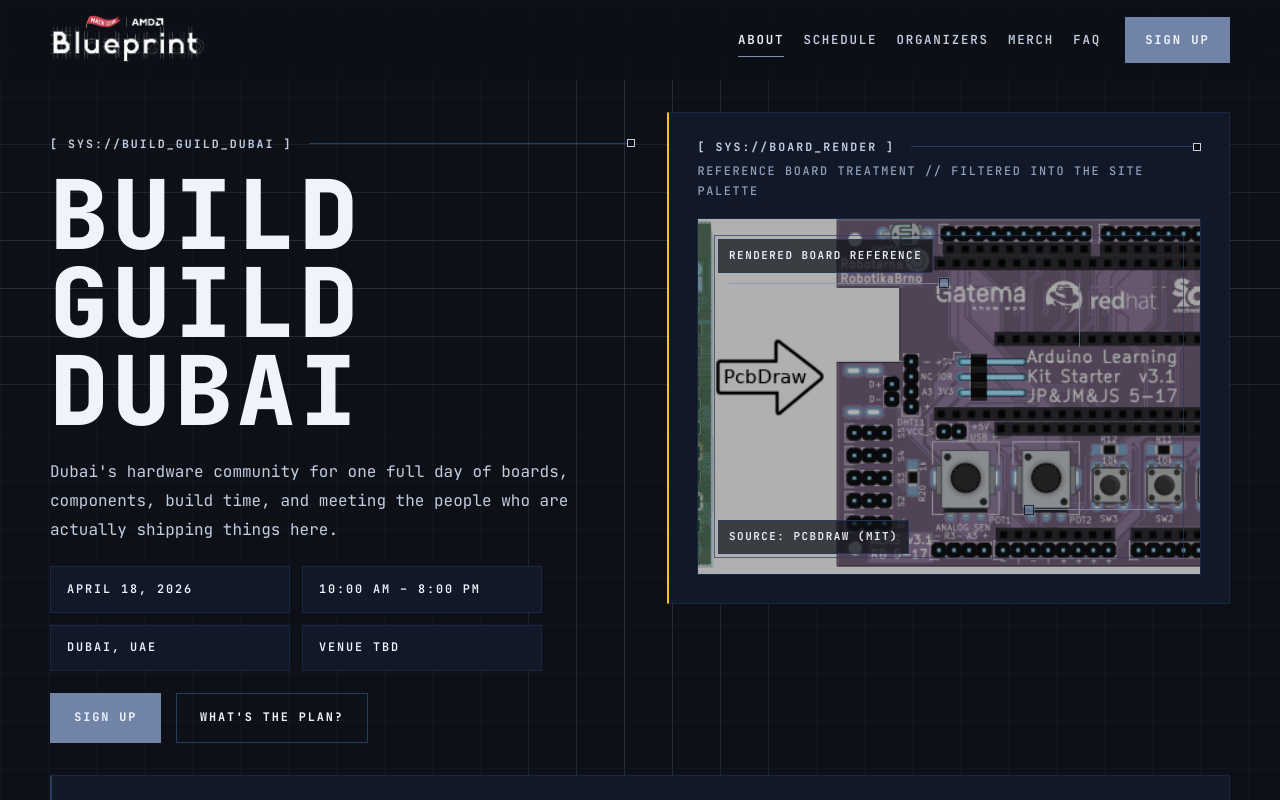
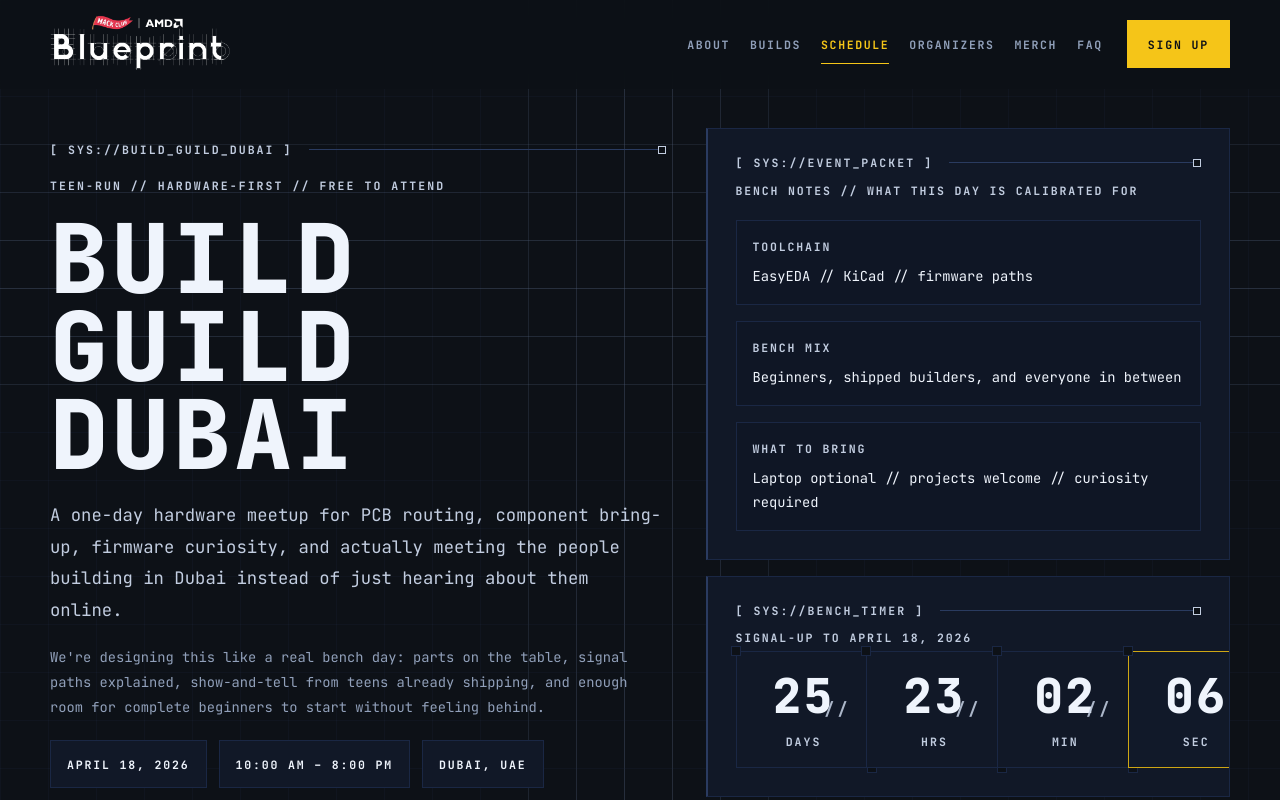
Before and after one commit to dhruvin-sarkar/Build-Guilds-Dubai, a React (Vite) app: page / in a window 1280 px wide. Shown: the top 800 px of the page. Built offline with nearby package versions, Linux system fonts and the light colour scheme.

Commit message:
feat: refactor nav and hero signup flow

```diff
--- a/src/components/Footer.tsx
+++ b/src/components/Footer.tsx
@@ -3,7 +3,7 @@ import { BLUEPRINT_URL, EVENT_DATE_DISPLAY, EVENT_LOCATION, HC_URL, SLACK_CHANNE
 import styles from './Footer.module.css';
 
 interface FooterLink {
-  id: 'about' | 'schedule' | 'organizers' | 'merch' | 'faq' | 'rsvp';
+  id: 'about' | 'showcase' | 'schedule' | 'organizers' | 'merch' | 'faq' | 'rsvp';
   label: string;
 }
 
@@ -14,6 +14,7 @@ interface ExternalLink {
 
 const footerLinks: FooterLink[] = [
   { id: 'about', label: 'About' },
+  { id: 'showcase', label: 'Builds' },
   { id: 'schedule', label: 'Schedule' },
   { id: 'organizers', label: 'Organizers' },
   { id: 'merch', label: 'Merch' },
@@ -51,9 +52,10 @@ function Footer() {
       <div className={styles.inner}>
         <div className={styles.summary}>
           <p className={styles.label}>[ SYS://FOOTER ]</p>
-          <p className={styles.title}>Build Guild Dubai // A Hack Club Blueprint Event</p>
+          <p className={styles.title}>Build Guild Dubai // Blueprint hardware week, routed through Dubai</p>
           <p className={styles.summaryText}>
-            Built for teens in Dubai who want a stronger local hardware scene and a real place to start shipping.
+            Built for teens who want more than spectator energy — more schematics, more board brings-up, more real
+            local builders to learn from.
           </p>
         </div>
 
@@ -86,7 +88,9 @@ function Footer() {
       </div>
 
       <div className={styles.metaRow}>
-        <p className={styles.meta}>{EVENT_DATE_DISPLAY} // {EVENT_LOCATION}</p>
+        <p className={styles.meta}>
+          {EVENT_DATE_DISPLAY} // {EVENT_LOCATION}
+        </p>
       </div>
     </footer>
   );
--- a/src/components/Hero.module.css
+++ b/src/components/Hero.module.css
@@ -1,60 +1,79 @@
 .hero {
-  position: relative;
-  padding: 7rem 1.5rem 3.5rem;
+  padding: calc(var(--nav-height) + var(--space-10)) var(--page-padding) var(--section-space);
   overflow: clip;
-  scroll-margin-top: 7rem;
 }
 
 .inner {
-  position: relative;
   width: min(100%, var(--container));
   margin: 0 auto;
 }
 
 .grid {
   display: grid;
-  grid-template-columns: minmax(0, 1.02fr) minmax(25rem, 0.98fr);
-  gap: 2rem;
+  grid-template-columns: minmax(0, 1.08fr) minmax(20rem, 0.92fr);
+  gap: var(--space-10);
   align-items: start;
 }
 
+.copy,
+.aside,
+.panel,
+.panelHeader,
+.readouts,
+.countdownHeader {
+  display: grid;
+}
+
 .copy {
-  display: grid;
-  gap: 1.35rem;
-  padding-top: 1.6rem;
+  gap: var(--space-5);
+  padding-top: var(--space-4);
+}
+
+.kicker {
+  color: var(--text-secondary);
+  font-size: var(--text-xs);
+  font-weight: 700;
+  letter-spacing: 0.18em;
+  text-transform: uppercase;
 }
 
 .title {
-  max-width: 8.5ch;
+  max-width: 7.4ch;
   color: var(--text-primary);
   font-size: var(--step-hero);
   font-weight: 800;
-  letter-spacing: 0.05em;
+  letter-spacing: 0.04em;
   line-height: 0.92;
   text-transform: uppercase;
 }
 
-.subline {
-  max-width: 38rem;
+.subline,
+.support {
+  max-width: 42rem;
   color: var(--text-secondary);
-  font-size: 1rem;
+  font-size: var(--text-md);
   line-height: 1.82;
 }
 
+.support {
+  color: var(--text-muted);
+  font-size: var(--text-sm);
+}
+
 .facts {
-  display: grid;
-  grid-template-columns: repeat(2, minmax(0, 15rem));
-  gap: 0.75rem;
+  display: flex;
+  flex-wrap: wrap;
+  gap: var(--space-3);
 }
 
 .factChip {
   display: inline-flex;
   align-items: center;
-  min-height: 2.9rem;
-  padding: 0.72rem 1rem;
+  min-height: 3rem;
+  padding: 0 var(--space-4);
   color: var(--text-primary);
-  font-size: 0.74rem;
-  font-weight: 600;
+  font-size: var(--text-xs);
+  font-weight: 700;
   letter-spacing: 0.16em;
   text-transform: uppercase;
   background: var(--bg-card);
@@ -64,7 +83,7 @@
 .actions {
   display: flex;
   flex-wrap: wrap;
-  gap: 0.9rem;
+  gap: var(--space-3);
 }
 
 .primaryAction,
@@ -72,118 +91,113 @@
   display: inline-flex;
   align-items: center;
   justify-content: center;
-  min-height: 3.15rem;
-  padding: 0 1.45rem;
-  font-size: 0.74rem;
+  min-height: 3.1rem;
+  padding: 0 var(--space-5);
+  border: 1px solid var(--border-strong);
+  font-size: var(--text-xs);
   font-weight: 700;
   letter-spacing: 0.16em;
   text-transform: uppercase;
   transition:
     background 0.2s ease,
     border-color 0.2s ease,
-    color 0.2s ease,
-    box-shadow 0.2s ease;
+    color 0.2s ease;
 }
 
 .primaryAction {
-  color: var(--text-primary);
-  background: var(--accent-blue);
-  border: 1px solid var(--accent-blue);
+  color: var(--bg-primary);
+  background: var(--accent-yellow);
+  border-color: var(--accent-yellow);
 }
 
 .primaryAction:hover,
 .primaryAction:focus-visible {
-  background: var(--text-primary);
-  color: var(--bg-primary);
-  border-color: var(--text-primary);
-  box-shadow: 0 0 0 1px var(--border-glow);
+  color: var(--accent-yellow);
+  background: transparent;
 }
 
 .secondaryAction {
-  color: var(--text-primary);
+  color: var(--text-secondary);
   background: transparent;
-  border: 1px solid var(--border-strong);
 }
 
 .secondaryAction:hover,
 .secondaryAction:focus-visible {
+  color: var(--accent-yellow);
   background: var(--bg-card-hover);
-  border-color: var(--accent-cyan);
-  box-shadow: 0 0 0 1px var(--border-glow);
+  border-color: var(--accent-yellow);
 }
 
-.visual {
-  position: relative;
+.aside {
+  gap: var(--space-4);
 }
 
-.visualFrame {
-  min-height: 100%;
-  display: grid;
-  gap: 1rem;
+.panel,
+.countdownFrame {
+  gap: var(--space-5);
 }
 
-.visualHeader {
-  display: grid;
-  gap: 0.55rem;
+.panelHeader,
+.countdownHeader {
+  gap: var(--space-3);
 }
 
-.visualMeta {
-  color: var(--text-muted);
-  font-size: 0.74rem;
-  font-weight: 500;
-  letter-spacing: 0.14em;
-  line-height: 1.7;
+.panelMeta,
+.countdownMeta,
+.readoutLabel {
+  color: var(--text-secondary);
+  font-size: var(--text-xs);
+  font-weight: 700;
+  letter-spacing: 0.16em;
   text-transform: uppercase;
 }
 
-.countdownPanel {
-  grid-column: 1 / -1;
+.readouts {
+  gap: var(--space-4);
 }
 
-.countdownFrame {
-  background: var(--bg-card);
+.readout {
+  display: grid;
+  gap: var(--space-2);
+  padding: var(--space-4);
+  background: var(--bg-secondary);
+  border: 1px solid var(--border);
 }
 
-.countdownWrap {
-  margin-top: 1rem;
+.readoutValue {
+  color: var(--text-primary);
+  font-size: var(--text-sm);
+  line-height: 1.75;
+}
+
+.countdown {
+  margin-top: var(--space-1);
 }
 
 @media (max-width: 1080px) {
   .grid {
     grid-template-columns: 1fr;
   }
-
-  .copy {
-    padding-top: 0.5rem;
-  }
 }
 
 @media (max-width: 768px) {
   .hero {
-    padding: 6rem 1rem 3rem;
-    scroll-margin-top: 5.75rem;
+    padding: calc(var(--nav-height) + var(--space-8)) var(--page-padding) var(--section-space-mobile);
   }
 
   .title {
-    max-width: 9ch;
+    max-width: 8ch;
     font-size: clamp(2.9rem, 14vw, 4.8rem);
   }
 
   .subline {
-    font-size: 0.95rem;
-    line-height: 1.78;
+    font-size: var(--text-base);
   }
 
-  .facts,
   .actions {
-    grid-template-columns: 1fr;
-  }
-
-  .facts {
     display: grid;
   }
 
-  .factChip,
   .primaryAction,
   .secondaryAction {
     width: 100%;
--- a/src/components/Hero.tsx
+++ b/src/components/Hero.tsx
@@ -1,12 +1,27 @@
 import { motion } from 'framer-motion';
-import { EVENT_DATE, EVENT_DATE_DISPLAY, EVENT_LOCATION, EVENT_TIME, EVENT_VENUE, SIGNUP_URL } from '../data/constants';
+import { EVENT_DATE, EVENT_DATE_DISPLAY, EVENT_LOCATION, EVENT_TIME, EVENT_VENUE } from '../data/constants';
+import { useSignupModal } from '../context/SignupModal';
 import Card from './ui/Card';
-import CircuitSVG from './ui/CircuitSVG';
 import Countdown from './ui/Countdown';
 import SectionLabel from './ui/SectionLabel';
 import styles from './Hero.module.css';
 
 const heroFacts = [EVENT_DATE_DISPLAY, EVENT_TIME, EVENT_LOCATION, `Venue ${EVENT_VENUE}`];
+
+const labReadouts = [
+  {
+    label: 'Toolchain',
+    value: 'EasyEDA // KiCad // firmware paths',
+  },
+  {
+    label: 'Bench mix',
+    value: 'Beginners, shipped builders, and everyone in between',
+  },
+  {
+    label: 'What to bring',
+    value: 'Laptop optional // projects welcome // curiosity required',
+  },
+];
 
 const containerVariants = {
   hidden: {},
@@ -31,18 +46,7 @@ const itemVariants = {
 };
 
 function Hero() {
-  const scrollToSchedule = () => {
-    const scheduleSection = document.getElementById('schedule');
-
-    if (!scheduleSection) {
-      return;
-    }
-
-    scheduleSection.scrollIntoView({
-      behavior: 'smooth',
-      block: 'start',
-    });
-  };
+  const { open } = useSignupModal();
 
   return (
     <section id="hero" className={styles.hero}>
@@ -50,10 +54,15 @@ function Hero() {
         <motion.div className={styles.grid} initial="hidden" animate="visible" variants={containerVariants}>
           <motion.div className={styles.copy} variants={itemVariants}>
             <SectionLabel label="build guild dubai" />
+            <p className={styles.kicker}>Teen-run // hardware-first // free to attend</p>
             <h1 className={styles.title}>Build Guild Dubai</h1>
             <p className={styles.subline}>
-              Dubai&apos;s hardware community for one full day of boards, components, build time, and meeting the
-              people who are actually shipping things here.
+              A one-day hardware meetup for PCB routing, component bring-up, firmware curiosity, and actually meeting
+              the people building in Dubai instead of just hearing about them online.
+            </p>
+            <p className={styles.support}>
+              We&apos;re designing this like a real bench day: parts on the table, signal paths explained, show-and-tell
+              from teens already shipping, and enough room for complete beginners to start without feeling behind.
             </p>
 
             <div className={styles.facts}>
@@ -65,31 +74,38 @@ function Hero() {
             </div>
 
             <div className={styles.actions}>
-              <a href={SIGNUP_URL} className={styles.primaryAction} target="_blank" rel="noopener noreferrer">
-                Sign Up
-              </a>
-              <button type="button" className={styles.secondaryAction} onClick={scrollToSchedule}>
-                What&apos;s the plan?
+              <button type="button" className={styles.primaryAction} onClick={open}>
+                Start Signup Intake
+              </button>
+              <button type="button" className={styles.secondaryAction} onClick={open}>
+                Reserve Your Bench
               </button>
             </div>
           </motion.div>
 
-          <motion.div className={styles.visual} variants={itemVariants}>
-            <Card highlight className={styles.visualFrame}>
-              <div className={styles.visualHeader}>
-                <SectionLabel label="board render" />
-                <p className={styles.visualMeta}>Reference board treatment // filtered into the site palette</p>
+          <motion.div className={styles.aside} variants={itemVariants}>
+            <Card className={styles.panel}>
+              <div className={styles.panelHeader}>
+                <SectionLabel label="event packet" />
+                <p className={styles.panelMeta}>Bench notes // what this day is calibrated for</p>
               </div>
-              <CircuitSVG animate />
+
+              <div className={styles.readouts}>
+                {labReadouts.map((readout) => (
+                  <div key={readout.label} className={styles.readout}>
+                    <p className={styles.readoutLabel}>{readout.label}</p>
+                    <p className={styles.readoutValue}>{readout.value}</p>
+                  </div>
+                ))}
+              </div>
             </Card>
-          </motion.div>
 
-          <motion.div className={styles.countdownPanel} variants={itemVariants}>
             <Card className={styles.countdownFrame}>
-              <SectionLabel label="countdown" />
-              <div className={styles.countdownWrap}>
-                <Countdown targetDate={EVENT_DATE} />
+              <div className={styles.countdownHeader}>
+                <SectionLabel label="bench timer" />
+                <p className={styles.countdownMeta}>Signal-up to April 18, 2026</p>
               </div>
+              <Countdown targetDate={EVENT_DATE} className={styles.countdown} />
             </Card>
           </motion.div>
         </motion.div>
--- a/src/components/Nav.module.css
+++ b/src/components/Nav.module.css
@@ -4,74 +4,65 @@
   left: 0;
   z-index: 100;
   width: 100%;
-  background: color-mix(in srgb, var(--bg-primary) 92%, transparent);
+  border-bottom: 1px solid transparent;
+  background: color-mix(in srgb, var(--bg-primary) 90%, transparent);
   backdrop-filter: blur(12px);
   -webkit-backdrop-filter: blur(12px);
   transition:
     background 0.2s ease,
-    border-color 0.2s ease,
-    box-shadow 0.2s ease;
+    border-color 0.2s ease;
 }
 
 .navScrolled {
-  border-bottom: 1px solid var(--border-strong);
-  box-shadow: 0 10px 24px rgba(7, 10, 15, 0.18);
+  border-bottom-color: var(--border-strong);
 }
 
 .navOpen {
-  border-bottom: 1px solid var(--accent-cyan);
+  border-bottom-color: var(--accent-yellow);
 }
 
 .inner {
   display: flex;
   align-items: center;
   justify-content: space-between;
-  gap: 1.5rem;
-  width: min(100% - 2rem, var(--container));
-  min-height: 5rem;
+  gap: var(--space-6);
+  width: min(calc(100% - (var(--page-padding) * 2)), var(--container));
+  min-height: var(--nav-height);
   margin: 0 auto;
 }
 
 .brand {
   display: inline-flex;
   align-items: center;
-  gap: 0.85rem;
   min-width: 0;
-  color: var(--text-primary);
 }
 
 .logo {
-  display: block;
   width: auto;
-  height: 3.2rem;
+  height: 3.75rem;
   object-fit: contain;
-  filter: saturate(0.82) brightness(0.98);
+  filter: saturate(0.94) contrast(1.03);
 }
 
-.brandText {
+.brandFallback {
   color: var(--text-primary);
-  font-size: 0.95rem;
+  font-size: var(--text-sm);
   font-weight: 700;
   letter-spacing: 0.14em;
   text-transform: uppercase;
-  white-space: nowrap;
-}
-
-.brandTextHidden {
-  display: none;
 }
 
 .desktopNav {
   display: flex;
   align-items: center;
-  gap: 1.5rem;
+  gap: var(--space-6);
 }
 
 .list,
 .mobileList {
   display: flex;
   align-items: center;
-  gap: 1.2rem;
+  gap: var(--space-5);
   list-style: none;
 }
 
@@ -81,9 +72,9 @@
 
 .link {
   position: relative;
-  color: var(--text-secondary);
-  font-size: 0.78rem;
-  font-weight: 600;
+  color: var(--text-muted);
+  font-size: var(--text-xs);
+  font-weight: 700;
   letter-spacing: 0.14em;
   text-transform: uppercase;
   transition: color 0.2s ease;
@@ -93,10 +84,10 @@
   content: '';
   position: absolute;
   left: 0;
-  bottom: -0.45rem;
+  bottom: -0.65rem;
   width: 100%;
   height: 1px;
-  background: var(--accent-cyan);
+  background: var(--accent-yellow);
   transform: scaleX(0);
   transform-origin: left;
   transition: transform 0.2s ease;
@@ -105,7 +96,7 @@
 .link:hover,
 .link:focus-visible,
 .linkActive {
-  color: var(--text-primary);
+  color: var(--accent-yellow);
 }
 
 .link:hover::after,
@@ -118,27 +109,25 @@
   display: inline-flex;
   align-items: center;
   justify-content: center;
-  min-height: 2.9rem;
-  padding: 0 1.2rem;
-  color: var(--text-primary);
-  font-size: 0.76rem;
+  min-height: 3rem;
+  padding: 0 var(--space-5);
+  color: var(--bg-primary);
+  font-size: var(--text-xs);
   font-weight: 700;
   letter-spacing: 0.16em;
   text-transform: uppercase;
-  background: var(--accent-blue);
-  border: 1px solid var(--accent-blue);
+  background: var(--accent-yellow);
+  border: 1px solid var(--accent-yellow);
   transition:
     background 0.2s ease,
-    box-shadow 0.2s ease,
     border-color 0.2s ease,
     color 0.2s ease;
 }
 
 .cta:hover,
 .cta:focus-visible {
-  color: var(--bg-primary);
-  background: var(--text-primary);
-  border-color: var(--text-primary);
+  color: var(--accent-yellow);
+  background: transparent;
 }
 
 .hamburger {
@@ -147,11 +136,17 @@
   justify-content: center;
   flex-direction: column;
   gap: 0.34rem;
-  width: 2.85rem;
-  height: 2.85rem;
+  width: 3rem;
+  height: 3rem;
   background: var(--bg-card);
   border: 1px solid var(--border-strong);
   color: var(--text-primary);
+}
+
+.hamburger:hover,
+.hamburger:focus-visible {
+  color: var(--accent-yellow);
+  border-color: var(--accent-yellow);
 }
 
 .hamburgerLine {
@@ -164,7 +159,7 @@
   position: fixed;
   inset: 0;
   z-index: 98;
-  background: color-mix(in srgb, var(--bg-primary) 76%, transparent);
+  background: rgba(10, 14, 24, 0.72);
   opacity: 0;
   pointer-events: none;
   transition: opacity 0.2s ease;
@@ -180,9 +175,9 @@
   top: 0;
   right: 0;
   z-index: 99;
-  width: min(24rem, 82vw);
+  width: min(24rem, 84vw);
   height: 100vh;
-  padding: 6.5rem 1.25rem 1.25rem;
+  padding: calc(var(--nav-height) + var(--space-5)) var(--space-5) var(--space-5);
   background: color-mix(in srgb, var(--bg-secondary) 96%, transparent);
   border-left: 1px solid var(--border-strong);
   transform: translateX(100%);
@@ -195,37 +190,37 @@
 
 .mobileNav {
   display: grid;
-  gap: 1.25rem;
+  gap: var(--space-5);
 }
 
 .drawerLabel {
   color: var(--text-secondary);
-  font-size: 0.72rem;
-  font-weight: 500;
+  font-size: var(--text-xs);
+  font-weight: 700;
   letter-spacing: 0.18em;
   text-transform: uppercase;
 }
 
 .mobileList {
   display: grid;
-  gap: 1rem;
+  gap: var(--space-4);
 }
 
 .mobileList .link {
-  font-size: 1rem;
+  font-size: var(--text-base);
 }
 
 .mobileCta {
   width: 100%;
-  min-height: 3.15rem;
+}
+
+@media (max-width: 920px) {
+  .list {
+    gap: var(--space-4);
+  }
 }
 
 @media (max-width: 768px) {
-  .inner {
-    width: min(100% - 1.25rem, var(--container));
-    min-height: 4.5rem;
-  }
-
   .desktopNav {
     display: none;
   }
@@ -234,15 +229,8 @@
     display: inline-flex;
   }
 
-  .brandText,
-  .brandTextHidden {
-    display: inline;
-    font-size: 0.78rem;
-  }
-
   .logo {
-    max-width: 11rem;
-    height: auto;
+    height: 3rem;
   }
 }
 
@@ -252,7 +240,8 @@
   .link::after,
   .cta,
   .overlay,
-  .drawer {
+  .drawer,
+  .hamburger {
     transition: none;
   }
 }
--- a/src/components/Nav.tsx
+++ b/src/components/Nav.tsx
@@ -1,14 +1,16 @@
 import { useEffect, useMemo, useState, type MouseEvent } from 'react';
-import { BLUEPRINT_LOGO, SIGNUP_URL } from '../data/constants';
+import { BLUEPRINT_LOGO } from '../data/constants';
+import { useSignupModal } from '../context/SignupModal';
 import styles from './Nav.module.css';
 
 interface NavLink {
-  id: 'about' | 'schedule' | 'organizers' | 'merch' | 'faq';
-  label: 'About' | 'Schedule' | 'Organizers' | 'Merch' | 'FAQ';
+  id: 'about' | 'showcase' | 'schedule' | 'organizers' | 'merch' | 'faq';
+  label: 'About' | 'Builds' | 'Schedule' | 'Organizers' | 'Merch' | 'FAQ';
 }
 
 const navLinks: NavLink[] = [
   { id: 'about', label: 'About' },
+  { id: 'showcase', label: 'Builds' },
   { id: 'schedule', label: 'Schedule' },
   { id: 'organizers', label: 'Organizers' },
   { id: 'merch', label: 'Merch' },
@@ -16,6 +18,7 @@ const navLinks: NavLink[] = [
 ];
 
 function Nav() {
+  const { open } = useSignupModal();
   const [scrolled, setScrolled] = useState(false);
   const [mobileOpen, setMobileOpen] = useState(false);
   const [logoFailed, setLogoFailed] = useState(false);
@@ -55,36 +58,57 @@ function Nav() {
       .map((link) => document.getElementById(link.id))
       .filter((section): section is HTMLElement => section !== null);
 
-    if (!sections.length || !('IntersectionObserver' in window)) {
+    if (!sections.length) {
       return;
     }
 
-    const observer = new IntersectionObserver(
-      (entries) => {
-        const visibleEntries = entries
-          .filter((entry) => entry.isIntersecting)
-          .sort((leftEntry, rightEntry) => rightEntry.intersectionRatio - leftEntry.intersectionRatio);
+    const getMidpoint = () => window.innerHeight * 0.5;
 
-        if (!visibleEntries.length) {
-          return;
-        }
+    const updateActiveSection = () => {
+      const viewportMidpoint = getMidpoint();
+      const candidates = sections
+        .map((section) => {
+          const bounds = section.getBoundingClientRect();
+          const sectionMidpoint = bounds.top + bounds.height / 2;
 
-        const nextSection = visibleEntries[0]?.target.id as NavLink['id'] | undefined;
+          return {
+            id: section.id as NavLink['id'],
+            coversMidpoint: bounds.top <= viewportMidpoint && bounds.bottom >= viewportMidpoint,
+            distanceFromMidpoint: Math.abs(sectionMidpoint - viewportMidpoint),
+            visible: bounds.bottom > 0 && bounds.top < window.innerHeight,
+          };
+        })
+        .filter((candidate) => candidate.visible)
+        .sort((leftCandidate, rightCandidate) => {
+          if (leftCandidate.coversMidpoint !== rightCandidate.coversMidpoint) {
+            return leftCandidate.coversMidpoint ? -1 : 1;
+          }
 
-        if (nextSection) {
-          setActiveSection(nextSection);
-        }
-      },
-      {
-        rootMargin: '-22% 0px -58% 0px',
-        threshold: [0.2, 0.35, 0.5, 0.65],
-      },
-    );
+          return leftCandidate.distanceFromMidpoint - rightCandidate.distanceFromMidpoint;
+        });
+
+      const nextSection = candidates[0]?.id;
+
+      if (nextSection) {
+        setActiveSection(nextSection);
+      }
+    };
+
+    const observer = new IntersectionObserver(updateActiveSection, {
+      rootMargin: '-40% 0px -40% 0px',
+      threshold: [0, 0.1, 0.25, 0.5, 0.75, 1],
+    });
 
     sections.forEach((section) => observer.observe(section));
+    updateActiveSection();
+
+    window.addEventListener('scroll', updateActiveSection, { passive: true });
+    window.addEventListener('resize', updateActiveSection);
 
     return () => {
       observer.disconnect();
+      window.removeEventListener('scroll', updateActiveSection);
+      window.removeEventListener('resize', updateActiveSection);
     };
   }, []);
 
@@ -134,6 +158,11 @@ function Nav() {
     });
   }
 
+  function handleOpenSignup() {
+    setMobileOpen(false);
+    open();
+  }
+
   return (
     <>
       <header className={navClassName}>
@@ -146,17 +175,16 @@ function Nav() {
                 className={styles.logo}
                 onError={() => setLogoFailed(true)}
               />
-            ) : null}
-            <span className={`${styles.brandText} ${!logoFailed ? styles.brandTextHidden : ''}`}>
-              Blueprint &times; Dubai
-            </span>
+            ) : (
+              <span className={styles.brandFallback}>Blueprint × Dubai</span>
+            )}
           </a>
 
           <nav className={styles.desktopNav} aria-label="Primary">
             <ul className={styles.list}>{linkItems}</ul>
-            <a href={SIGNUP_URL} className={styles.cta} target="_blank" rel="noopener noreferrer">
+            <button type="button" className={styles.cta} onClick={handleOpenSignup}>
               Sign Up
-            </a>
+            </button>
           </nav>
 
           <button
@@ -184,15 +212,9 @@ function Nav() {
         <nav className={styles.mobileNav} aria-label="Mobile primary">
           <p className={styles.drawerLabel}>[ SYS://NAVIGATION ]</p>
           <ul className={styles.mobileList}>{linkItems}</ul>
-          <a
-            href={SIGNUP_URL}
-            className={`${styles.cta} ${styles.mobileCta}`}
-            target="_blank"
-            rel="noopener noreferrer"
-            onClick={() => setMobileOpen(false)}
-          >
+          <button type="button" className={`${styles.cta} ${styles.mobileCta}`} onClick={handleOpenSignup}>
             Sign Up
-          </a>
+          </button>
         </nav>
       </aside>
     </>
```
Also changed, not shown: src/components/CTA.module.css (+40 -68 lines), src/components/CTA.tsx (+12 -14 lines), src/components/Footer.module.css (+29 -59 lines).
